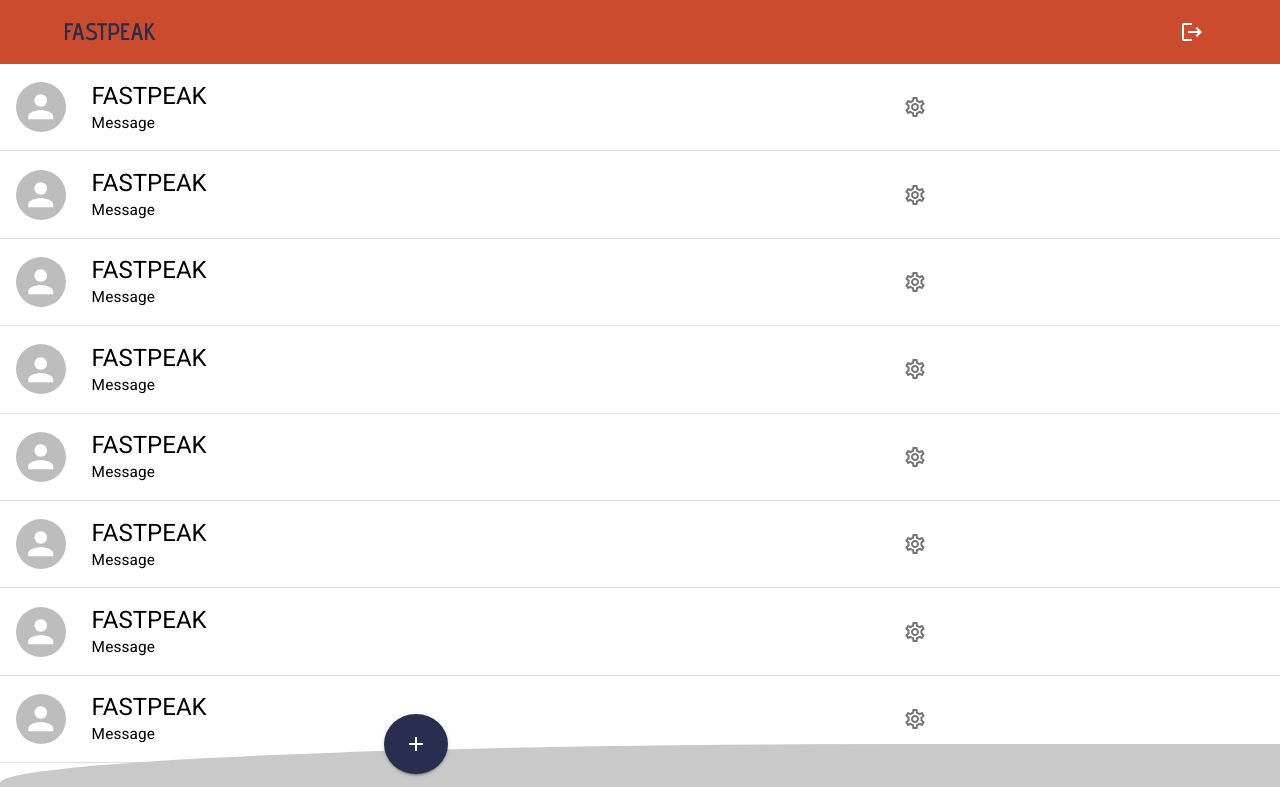
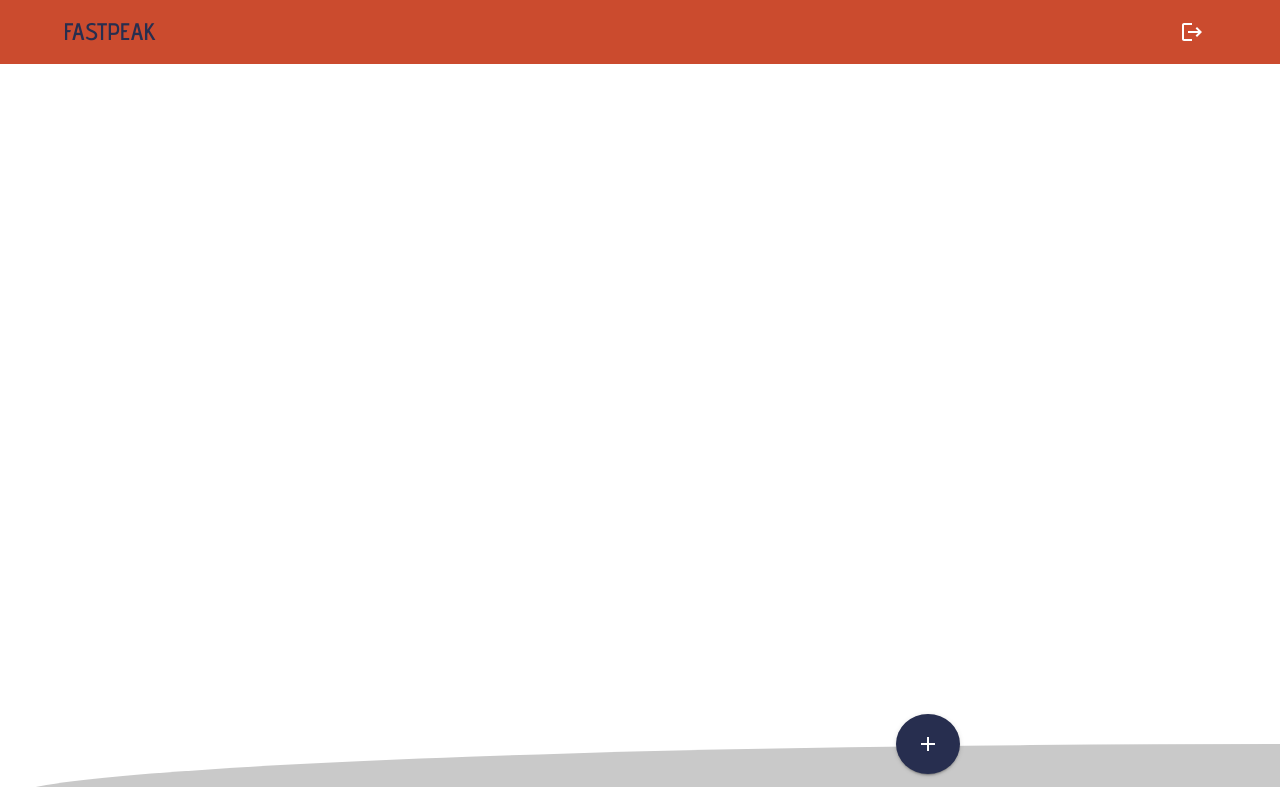
Before and after one commit to MargusS/Fastpeak, a React (Create React App) app in the folder frontend/: page /home in a window 1280 px wide. Shown: the top 787 px of the page. Built offline with nearby package versions, Linux system fonts and the light colour scheme.

Commit message:
Header & Chat v1.4

```diff
--- a/frontend/src/components/global/ContactMenu.js
+++ b/frontend/src/components/global/ContactMenu.js
@@ -1,47 +1,29 @@
-import { IconButton, Avatar, Typography, List, ListItem, Divider, Button } from "@mui/material";
+import { ListItem, Divider, Button } from "@mui/material";
 import { Stack } from "@mui/system";
 import React from "react";
 import { useState } from "react";
 import AddOutlinedIcon from '@mui/icons-material/AddOutlined';
 import CloseOutlinedIcon from '@mui/icons-material/CloseOutlined';
 import ChatList from "./ChatList";
-import Skeleton from '@mui/material/Skeleton';
-import SwipeableDrawer from '@mui/material/SwipeableDrawer';
 
 export default function ContactMenu() {
-    const drawerBleeding = 556;
     const [expand, setExpand] = useState(false);
-    const [open, setOpen] = useState(false);
 
-    const toggleDrawer = (newOpen) => () => {
-        setOpen(newOpen);
-    };
     function handleClick() {
         setExpand(!expand);
     }
 
     return (
         <>
-            <Stack className={expand ? "menu-controller expanded" : "menu-controller"} justifyContent="center">
-                <Button color="blue" className="menu-controller-btn" variant="contained" component="label" onClick={toggleDrawer(true)}>
+            <Stack className={expand ? "menu-controller expanded-menu" : "menu-controller"} justifyContent="center">
+                <Button color="blue" className="menu-controller-btn" variant="contained" component="label" onClick={handleClick}>
                     {expand ? <CloseOutlinedIcon></CloseOutlinedIcon> : <AddOutlinedIcon></AddOutlinedIcon>}
                 </Button>
+                <Stack className={expand ? "expanded-list" : "contact-list"}>
+                    <ChatList></ChatList>
+                </Stack>
             </Stack >
-            <SwipeableDrawer
-                // container={container}
-                anchor="bottom"
-                open={open}
-                onClose={toggleDrawer(false)}
-                onOpen={toggleDrawer(true)}
-                swipeAreaWidth={drawerBleeding}
-                disableSwipeToOpen={false}
-                ModalProps={{
-                    keepMounted: true,
-                }}
-            >
-                <ChatList></ChatList>
-                <Skeleton variant="rectangular" height="100%" />
-            </SwipeableDrawer>
+
         </>
 
 
--- a/frontend/src/components/home/HomeView.js
+++ b/frontend/src/components/home/HomeView.js
@@ -21,7 +21,7 @@ export default function HomeView() {
                     </IconButton>
                 </Stack>
             </Stack>
-            <ChatList></ChatList>
+            {/* <ChatList></ChatList> */}
             <ContactMenu></ContactMenu>
 
 
--- a/frontend/src/styles/components/_contactMenu.scss
+++ b/frontend/src/styles/components/_contactMenu.scss
@@ -2,19 +2,40 @@
 @use '../settings/mixins' as mix;
 
 .menu-controller {
+    z-index: 100;
     position: fixed;
     bottom: 0%;
     width: 100vw;
     height: 7vh;
     background-color: var.$gray;
-    border-radius: 70% 0 0;
-    // overflow: hidden;
+    border-radius: 100% 0% 0;
 }
 
 .menu-controller-btn {
+    position: absolute;
     top: -50%;
-    right: -30%;
+    right: -70%;
     width: 20px;
     min-height: 60px;
     border-radius: 50% !important;
+
 }
+
+.contact-list {
+    height: 0;
+}
+
+.expanded-menu {
+    height: 70vh;
+    border-radius: 35% 0 0;
+
+    .menu-controller-btn {
+        top: -5%;
+    }
+}
+
+.expanded-list {
+    max-height: 100%;
+    overflow: scroll;
+    border-radius: 35% 0 0;
+}
```
